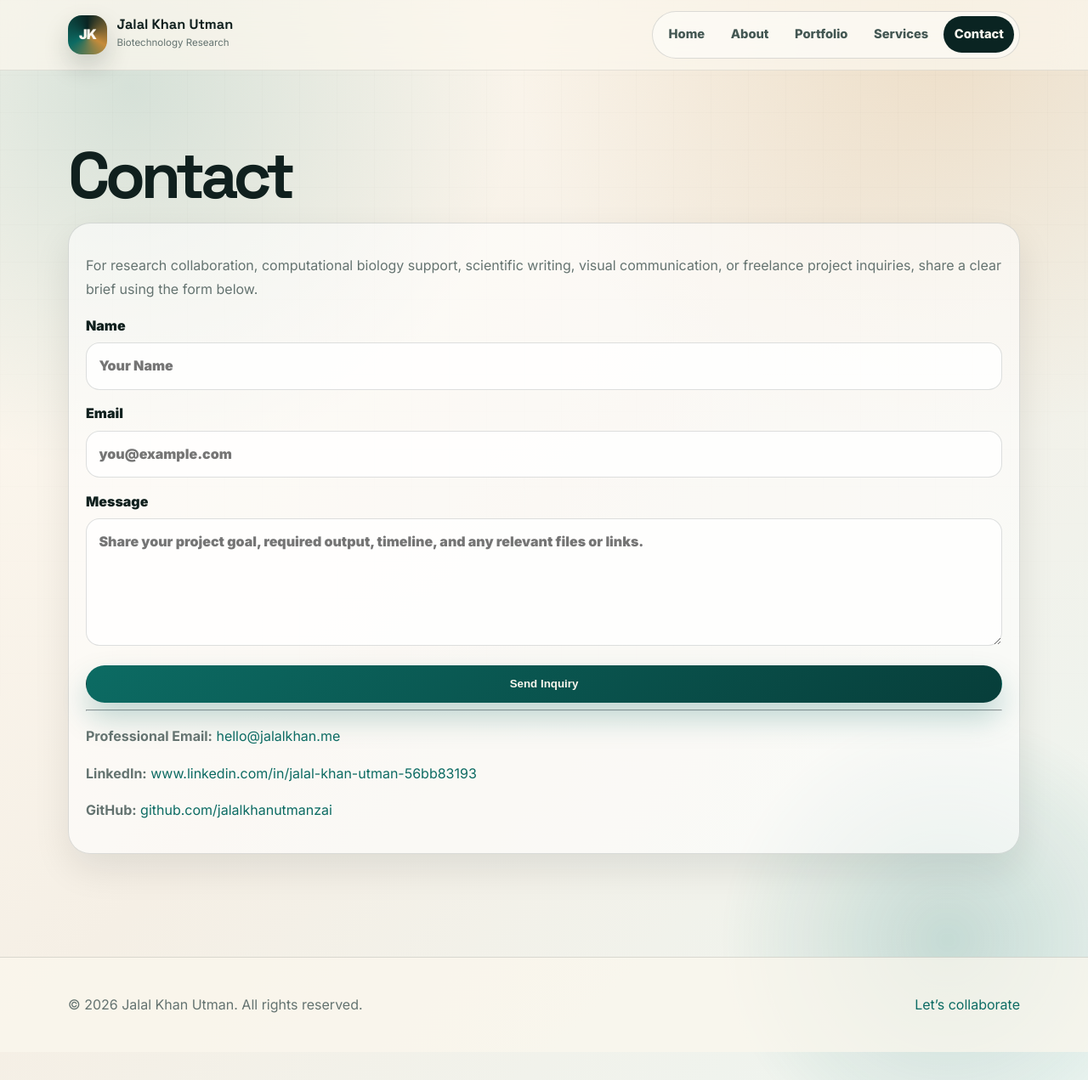
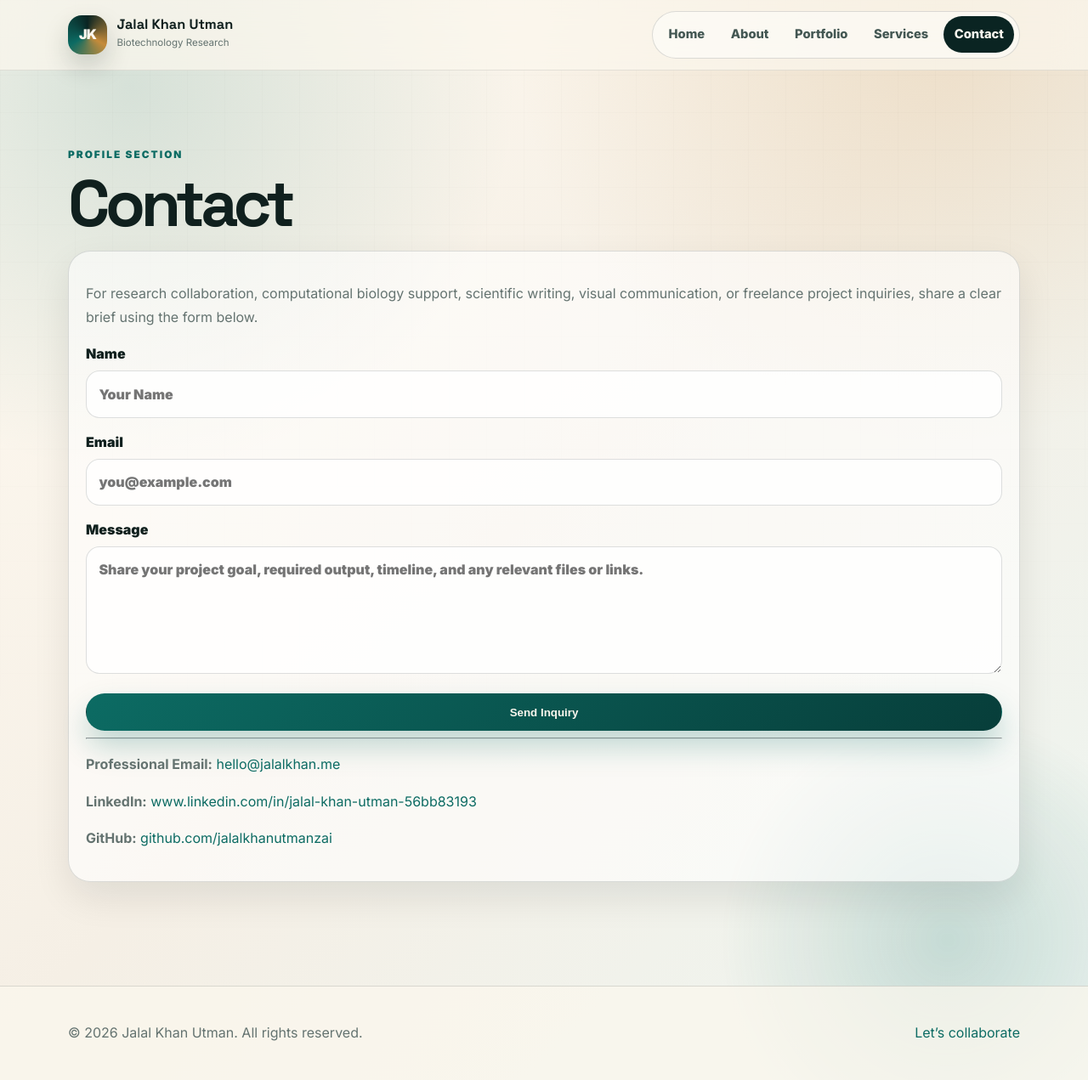
Before and after one commit to jalalkhanutmanzai/jalalkhanutmanzai.github.io, a Jekyll site: the page built from contact.md, in a window 1280 px wide and 1271 px high. Shown: the whole window at 85% size. Built offline with Jekyll 4.4.1, drawn with Linux system fonts in a browser that asks for light colours.

Commit message:
Upgrade inner page layout shell

```diff
--- a/_layouts/page.html
+++ b/_layouts/page.html
@@ -1,12 +1,15 @@
 ---
 layout: default
 ---
-<section class="section">
-  <div class="container">
+<section class="section page-shell-section">
+  <div class="container page-shell">
     {% if page.title %}
-      <h1 class="page-title">{{ page.title }}</h1>
+      <div class="page-title-block reveal-up">
+        <p class="eyebrow">Profile Section</p>
+        <h1 class="page-title">{{ page.title }}</h1>
+      </div>
     {% endif %}
-    <div class="page-content">
+    <div class="page-content reveal-up">
       {{ content }}
     </div>
   </div>
```
